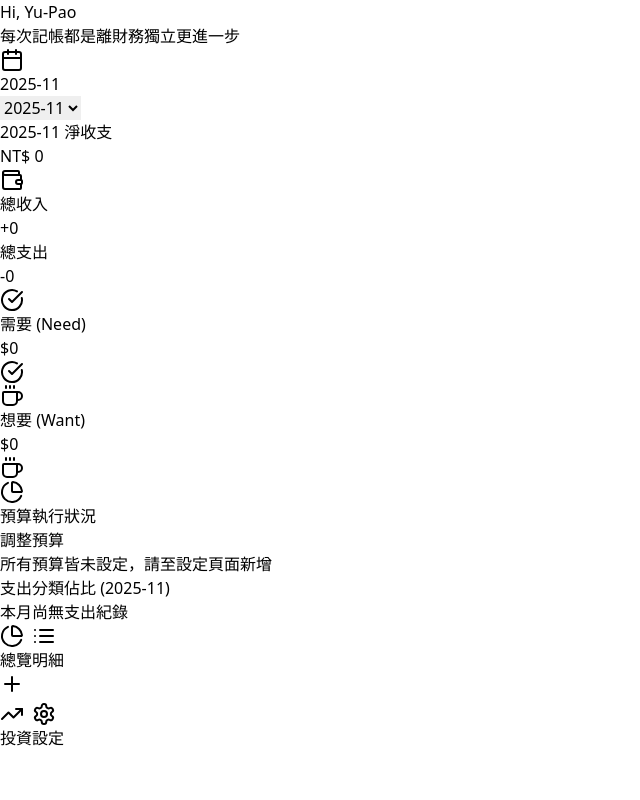
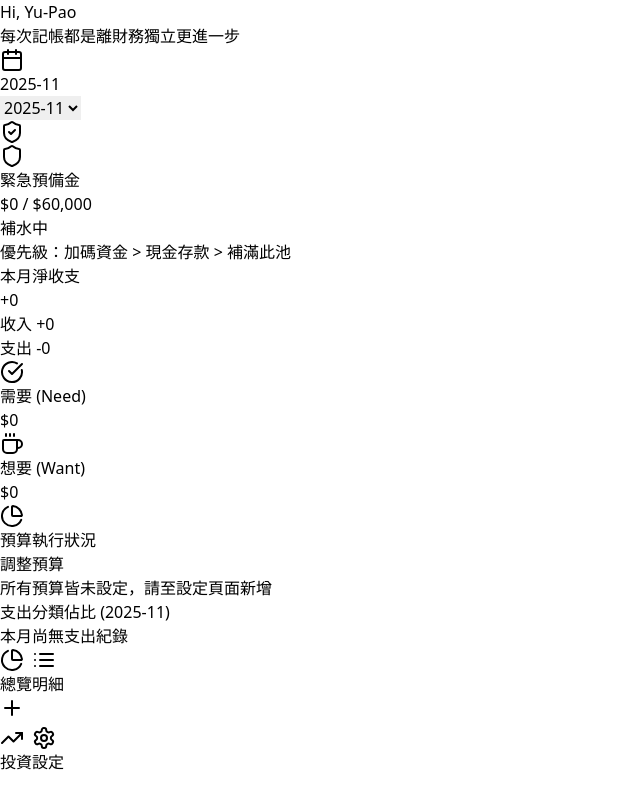
Before and after one commit to potter121770-ui/vitejs-vite-8vpmwqfd, a React (Vite) app: page / in a window 1280 px wide. Shown: the whole page, without its empty margins (0-640 px from the left). Built offline with nearby package versions, Linux system fonts and the light colour scheme.

Commit message:
add emergency cash

```diff
--- a/src/App.tsx
+++ b/src/App.tsx
@@ -1,11 +1,8 @@
 import React, { useState, useMemo, useEffect } from 'react';
-import { Plus, PieChart, TrendingUp, DollarSign, List, Wallet, Settings, AlertCircle, Coins, Edit3, Calendar, Info, CreditCard, Calculator, Trash2, ChevronLeft, Save, Download, Upload, Coffee, CheckCircle } from 'lucide-react';
+import { Plus, PieChart, TrendingUp, DollarSign, List, Wallet, Settings, AlertCircle, Coins, Edit3, Calendar, Info, CreditCard, Calculator, Trash2, ChevronLeft, Save, ShieldCheck, CheckCircle, Coffee, Shield } from 'lucide-react';
 import {
   ResponsiveContainer, PieChart as RePieChart, Pie, Cell, Tooltip as RechartsTooltip
 } from 'recharts';
-
-// --- Type Definitions ---
-// interface Transaction { ... } (Removed TS interfaces for pure JS/React environment compatibility if needed, but keeping logic consistent)
 
 // --- 色彩配置 ---
 const COLORS = ['#0088FE', '#00C49F', '#FFBB28', '#FF8042', '#8884d8', '#82ca9d', '#ffc658'];
@@ -16,6 +13,8 @@ const INITIAL_BUDGETS = {};
 const INITIAL_STATS_DATA = {
   available: 0,
   savings: 0,
+  emergencyCurrent: 0, // 初始緊急預備金
+  emergencyGoal: 60000 // 預設緊急預備金目標 (例如6個月生活費)
 };
 
 const CATEGORIES = [
@@ -59,7 +58,9 @@ export default function App() {
   const [initialStats, setInitialStats] = useState(() => {
     try {
       const saved = localStorage.getItem('yupao_stats_v2');
-      return saved ? JSON.parse(saved) : INITIAL_STATS_DATA;
+      // 兼容舊資料，確保有 emergency 欄位
+      const parsed = saved ? JSON.parse(saved) : INITIAL_STATS_DATA;
+      return { ...INITIAL_STATS_DATA, ...parsed };
     } catch (e) {
       return INITIAL_STATS_DATA;
     }
@@ -119,7 +120,7 @@ export default function App() {
 
   const [editingId, setEditingId] = useState(null);
 
-  // --- 核心邏輯計算 ---
+  // --- 核心邏輯計算 (包含緊急預備金瀑布流) ---
   const stats = useMemo(() => {
     let monthlyRawData = {};
 
@@ -128,8 +129,8 @@ export default function App() {
           income: 0,
           expense: 0,
           actualInvested: 0,
-          need: 0, // 新增：需要花費
-          want: 0, // 新增：想要花費
+          need: 0,
+          want: 0,
           categoryMap: {}
         };
     });
@@ -149,16 +150,11 @@ export default function App() {
              monthlyRawData[monthKey].expense += Number(t.amount);
          }
       } else {
-        // 一般消費支出
         const amount = Number(t.amount);
         monthlyRawData[monthKey].expense += amount;
 
-        // 計算 Need / Want (排除投資)
-        if (t.tag === 'need') {
-          monthlyRawData[monthKey].need += amount;
-        } else if (t.tag === 'want') {
-          monthlyRawData[monthKey].want += amount;
-        }
+        if (t.tag === 'need') monthlyRawData[monthKey].need += amount;
+        else if (t.tag === 'want') monthlyRawData[monthKey].want += amount;
 
         if (!monthlyRawData[monthKey].categoryMap[t.category]) monthlyRawData[monthKey].categoryMap[t.category] = 0;
         monthlyRawData[monthKey].categoryMap[t.category] += amount;
@@ -170,26 +166,30 @@ export default function App() {
     let accumulatedDeficit = 0;
     let cumulativeInvestable = initialStats.available;
     let cumulativeSavings = initialStats.savings;
+    let runningEmergencyFund = initialStats.emergencyCurrent || 0; // 緊急預備金水位
+    const emergencyGoal = initialStats.emergencyGoal || 60000;
+
     let carryOverBudget = 0;
-
     let processedMonthsData = {};
 
     sortedMonthsAsc.forEach(month => {
       const { income, expense, actualInvested, categoryMap, need, want } = monthlyRawData[month];
       const netIncome = income - expense;
 
-      let monthlyMaxInvestable = carryOverBudget;
+      let monthlyMaxInvestable = carryOverBudget; // 這是上個月的 90% 盈餘
 
-      let surplusForNextMonth = 0;
-      let currentMonthSavingsAddon = 0;
+      let surplusForNextMonth = 0; // 這是本月產生的 90% 潛在盈餘
+      let currentMonthSavingsAddon = 0; // 這是本月產生的 10% 潛在存款
       let deficitDeducted = 0;
 
+      // 1. 計算本月盈餘分配 (先處理赤字)
       if (netIncome > 0) {
         if (netIncome >= accumulatedDeficit) {
            deficitDeducted = accumulatedDeficit;
            let realSurplus = netIncome - accumulatedDeficit;
            accumulatedDeficit = 0;
 
+           // 潛在分配：尚未考慮緊急預備金
            surplusForNextMonth = realSurplus * 0.9;
            currentMonthSavingsAddon = realSurplus * 0.1;
         } else {
@@ -204,11 +204,54 @@ export default function App() {
         currentMonthSavingsAddon = 0;
       }
 
+      // 2. 緊急預備金優先攔截邏輯
+      let divertedToEmergency = 0;
+      const emergencyGap = Math.max(0, emergencyGoal - runningEmergencyFund);
+
+      if (emergencyGap > 0) {
+        // Priority A: 從 "新增加碼資金 (surplusForNextMonth)" 扣
+        const takeFromInvest = Math.min(surplusForNextMonth, emergencyGap);
+        surplusForNextMonth -= takeFromInvest;
+        divertedToEmergency += takeFromInvest;
+
+        // Priority B: 如果還不夠，從 "現金存款 (currentMonthSavingsAddon)" 扣
+        const remainingGap = emergencyGap - takeFromInvest;
+        if (remainingGap > 0) {
+            const takeFromSavings = Math.min(currentMonthSavingsAddon, remainingGap);
+            currentMonthSavingsAddon -= takeFromSavings;
+            divertedToEmergency += takeFromSavings;
+        }
+      }
+
+      // 更新各個水庫
+      runningEmergencyFund += divertedToEmergency;
       cumulativeSavings += currentMonthSavingsAddon;
 
+      // cumulativeInvestable 計算：上個月結轉進來的預算 + 本月新增(被預備金扣過後) - 實際投入
+      // 注意：這裡的 monthlyMaxInvestable 是指「月初時」可用的（來自上個月）。
+      // 本月產生的 surplusForNextMonth 是下個月才變成 monthlyMaxInvestable。
+      // 但我們為了顯示「累積可加碼」，需要把本月的變化也算進去
+
+      // 修正邏輯：
+      // cumulativeInvestable 變化 = + (本月預算來源，即上月盈餘) - (本月實際投資)
+      // *注意*：surplusForNextMonth 是「下個月的預算」，不影響「目前累積」。
+      // 但為了讓使用者看到「加上這個月盈餘後」的總額，我們通常在 UI 顯示的是預測值。
+      // 在此邏輯中，cumulativeInvestable 嚴格定義為「已經入帳可隨時動用的」。
+      // 所以本月產生的 surplusForNextMonth 其實是加到 *下個月* 的 monthlyMaxInvestable。
+
+      // 簡化模型：cumulativeInvestable 隨時包含所有歷史剩下的錢。
+      // 當月變化 = +carryOverBudget (上月給的) - actualInvested
       cumulativeInvestable = cumulativeInvestable + monthlyMaxInvestable - actualInvested;
 
+      // 將本月產生的剩餘盈餘 (被預備金扣完後) 放入 carryOverBudget 帶給下個月
       carryOverBudget = surplusForNextMonth;
+
+      // 如果要即時顯示「如果我現在把本月盈餘也算進去」，我們可以另外算一個欄位，
+      // 但標準邏輯是本月盈餘下月用。這裡為了讓數字好看，我們在 investment view 顯示的是 cumulativeAddOnAvailable (包含歷史結餘)。
+
+      // 為了修正一個常見的期待：使用者通常覺得「這個月省下的錢，現在就是我的資產了」。
+      // 所以我們把 surplusForNextMonth 也加進 cumulativeAddOnAvailable 供顯示，但在下個月計算時不要重複加。
+      // (這裡保持原邏輯：carryOverBudget 是流動變數，cumulative 是存量)
 
       processedMonthsData[month] = {
           income,
@@ -216,14 +259,19 @@ export default function App() {
           netIncome,
           categoryMap,
           actualInvested,
-          need, // 傳遞數據
-          want, // 傳遞數據
+          need,
+          want,
           monthlyMaxInvestable,
           monthlyRemainingInvestable: monthlyMaxInvestable - actualInvested,
-          cumulativeAddOnAvailable: cumulativeInvestable,
+          // 這裡的 cumulative 包含了直到「上個月底」的餘額 + 本月原本可用的額度 - 本月已用
+          // 我們通常也會想加上「本月剛產生的盈餘(surplusForNextMonth)」，這樣才像「當下總資產」
+          cumulativeAddOnAvailable: cumulativeInvestable + surplusForNextMonth,
           deficitDeducted,
           accumulatedDeficit,
           savings: cumulativeSavings,
+          emergencyFund: runningEmergencyFund, // 當下緊急預備金總額
+          divertedToEmergency, // 本月貢獻給緊急預備金的錢
+          emergencyGoal,
           budgetSource: monthlyMaxInvestable > 0 ? 'based_on_prev_surplus' : 'prev_month_deficit_or_zero'
       };
     });
@@ -231,7 +279,9 @@ export default function App() {
     const currentData = processedMonthsData[selectedMonth] || {
         income: 0, expense: 0, netIncome: 0, categoryMap: {}, actualInvested: 0, need: 0, want: 0,
         monthlyMaxInvestable: 0, monthlyRemainingInvestable: 0, cumulativeAddOnAvailable: cumulativeInvestable,
-        deficitDeducted: 0, accumulatedDeficit: 0, savings: cumulativeSavings, budgetSource: 'no_data'
+        deficitDeducted: 0, accumulatedDeficit: 0, savings: cumulativeSavings,
+        emergencyFund: runningEmergencyFund, divertedToEmergency: 0, emergencyGoal: emergencyGoal,
+        budgetSource: 'no_data'
     };
 
     const pieData = Object.keys(currentData.categoryMap).map(key => ({
@@ -352,8 +402,13 @@ export default function App() {
 
   // --- Views ---
 
-  const renderDashboardView = () => (
-    <div className="space-y-6">
+  const renderDashboardView = () => {
+    const { emergencyFund, emergencyGoal } = stats.dashboard;
+    const emergencyProgress = Math.min((emergencyFund / emergencyGoal) * 100, 100);
+    const isEmergencyFull = emergencyFund >= emergencyGoal;
+
+    return (
+      <div className="space-y-5">
         <div className="flex justify-between items-center bg-white p-3 rounded-2xl shadow-sm border border-gray-100">
             <div className="flex items-center gap-2 text-gray-700 font-bold">
                 <Calendar className="w-5 h-5 text-blue-600" />
@@ -368,58 +423,72 @@ export default function App() {
             </select>
         </div>
 
-      <div className="bg-gradient-to-r from-blue-600 to-indigo-700 p-6 rounded-3xl text-white shadow-lg">
-        <div className="flex justify-between items-center mb-4">
+        {/* 緊急預備金卡片 */}
+        <div className={`p-5 rounded-3xl text-white shadow-lg relative overflow-hidden transition-all ${isEmergencyFull ? 'bg-gradient-to-r from-emerald-500 to-teal-600' : 'bg-gradient-to-r from-slate-700 to-slate-800'}`}>
+           <div className="absolute right-[-20px] top-[-20px] opacity-20">
+              <ShieldCheck className="w-32 h-32" />
+           </div>
+           <div className="relative z-10">
+              <div className="flex justify-between items-start mb-2">
                  <div>
-            <h2 className="text-sm opacity-80">{selectedMonth} 淨收支</h2>
-            <p className="text-3xl font-bold">NT$ {stats.dashboard.netIncome.toLocaleString()}</p>
+                    <h2 className="text-sm font-bold opacity-90 flex items-center gap-2"><Shield className="w-4 h-4" /> 緊急預備金</h2>
+                    <p className="text-2xl font-bold mt-1">${Math.floor(emergencyFund).toLocaleString()} <span className="text-xs opacity-60 font-normal">/ ${emergencyGoal.toLocaleString()}</span></p>
                  </div>
-          <Wallet className="w-8 h-8 opacity-80" />
+                 {isEmergencyFull ? (
+                    <span className="bg-white/20 px-2 py-1 rounded text-xs font-bold">已達標</span>
+                 ) : (
+                    <span className="bg-orange-500 px-2 py-1 rounded text-xs font-bold animate-pulse">補水中</span>
+                 )}
               </div>
-        <div className="grid grid-cols-2 gap-4 mt-4 bg-white/10 p-4 rounded-xl backdrop-blur-sm">
-          <div>
-            <p className="text-xs opacity-70">總收入</p>
-            <p className="font-semibold text-green-300">+{stats.dashboard.income.toLocaleString()}</p>
+
+              <div className="w-full bg-black/20 rounded-full h-2.5 mb-1">
+                 <div className={`h-2.5 rounded-full transition-all duration-1000 ${isEmergencyFull ? 'bg-white' : 'bg-orange-400'}`} style={{ width: `${emergencyProgress}%` }}></div>
               </div>
-          <div>
-            <p className="text-xs opacity-70">總支出</p>
-            <p className="font-semibold text-red-300">-{stats.dashboard.expense.toLocaleString()}</p>
-          </div>
+              <p className="text-[10px] opacity-70 text-right">
+                 {isEmergencyFull ? '資金將正常流向投資與儲蓄' : '優先級：加碼資金 > 現金存款 > 補滿此池'}
+              </p>
            </div>
         </div>
 
-      {/* 新增：Need vs Want 區塊 */}
-      <div className="grid grid-cols-2 gap-4">
-          <div className="bg-white p-4 rounded-2xl shadow-sm border border-gray-100 flex flex-col justify-between h-28 relative overflow-hidden">
-             <div className="relative z-10">
-               <div className="flex items-center gap-1.5 mb-1 text-gray-500">
-                  <CheckCircle className="w-4 h-4" />
-                  <span className="text-xs font-bold">需要 (Need)</span>
+        {/* 淨收支卡片 (縮小版) */}
+        <div className="bg-white p-4 rounded-2xl shadow-sm border border-gray-100 flex justify-between items-center">
+          <div>
+            <p className="text-xs text-gray-500">本月淨收支</p>
+            <p className={`text-2xl font-bold ${stats.dashboard.netIncome >= 0 ? 'text-blue-600' : 'text-red-500'}`}>
+              {stats.dashboard.netIncome >= 0 ? '+' : ''}{stats.dashboard.netIncome.toLocaleString()}
+            </p>
           </div>
-               <p className="text-xl font-bold text-gray-800">${stats.dashboard.need.toLocaleString()}</p>
-             </div>
-             <div className="h-1.5 w-full bg-gray-100 rounded-full mt-2 overflow-hidden relative z-10">
-                 {/* 這裡的進度條如果是 100% 代表佔總支出的比例 */}
-                 <div className="h-full bg-gray-500 rounded-full" style={{ width: `${stats.dashboard.expense > 0 ? (stats.dashboard.need / stats.dashboard.expense * 100) : 0}%` }}></div>
-             </div>
-             <div className="absolute -right-3 -bottom-3 text-gray-100 opacity-50 z-0">
-                <CheckCircle className="w-20 h-20" />
+          <div className="text-right">
+             <p className="text-xs text-green-600">收入 +{stats.dashboard.income.toLocaleString()}</p>
+             <p className="text-xs text-red-500">支出 -{stats.dashboard.expense.toLocaleString()}</p>
           </div>
         </div>
 
-          <div className="bg-white p-4 rounded-2xl shadow-sm border border-gray-100 flex flex-col justify-between h-28 relative overflow-hidden">
+        {/* Need vs Want 區塊 */}
+        <div className="grid grid-cols-2 gap-4">
+            <div className="bg-white p-4 rounded-2xl shadow-sm border border-gray-100 flex flex-col justify-between h-24 relative overflow-hidden">
+               <div className="relative z-10">
+                 <div className="flex items-center gap-1.5 mb-1 text-gray-500">
+                    <CheckCircle className="w-3.5 h-3.5" />
+                    <span className="text-xs font-bold">需要 (Need)</span>
+                 </div>
+                 <p className="text-lg font-bold text-gray-800">${stats.dashboard.need.toLocaleString()}</p>
+               </div>
+               <div className="h-1.5 w-full bg-gray-100 rounded-full mt-1 overflow-hidden relative z-10">
+                   <div className="h-full bg-gray-500 rounded-full" style={{ width: `${stats.dashboard.expense > 0 ? (stats.dashboard.need / stats.dashboard.expense * 100) : 0}%` }}></div>
+               </div>
+            </div>
+
+            <div className="bg-white p-4 rounded-2xl shadow-sm border border-gray-100 flex flex-col justify-between h-24 relative overflow-hidden">
                <div className="relative z-10">
                  <div className="flex items-center gap-1.5 mb-1 text-yellow-600">
-                  <Coffee className="w-4 h-4" />
+                    <Coffee className="w-3.5 h-3.5" />
                     <span className="text-xs font-bold">想要 (Want)</span>
                  </div>
-               <p className="text-xl font-bold text-gray-800">${stats.dashboard.want.toLocaleString()}</p>
+                 <p className="text-lg font-bold text-gray-800">${stats.dashboard.want.toLocaleString()}</p>
                </div>
-             <div className="h-1.5 w-full bg-yellow-50 rounded-full mt-2 overflow-hidden relative z-10">
+               <div className="h-1.5 w-full bg-yellow-50 rounded-full mt-1 overflow-hidden relative z-10">
                    <div className="h-full bg-yellow-400 rounded-full" style={{ width: `${stats.dashboard.expense > 0 ? (stats.dashboard.want / stats.dashboard.expense * 100) : 0}%` }}></div>
-             </div>
-             <div className="absolute -right-3 -bottom-3 text-yellow-50 opacity-50 z-0">
-                <Coffee className="w-20 h-20" />
                </div>
             </div>
         </div>
@@ -469,6 +538,7 @@ export default function App() {
         </div>
       </div>
     );
+  }
 
   const renderFormView = () => (
     <div className="space-y-6">
@@ -704,10 +774,15 @@ export default function App() {
           <div className="grid grid-cols-2 gap-4">
             <div className="bg-white/10 p-3 rounded-xl backdrop-blur-md">
               <div className="flex items-center gap-1 mb-1">
-                 <p className="text-xs text-gray-400">當月新增可投資額度 (90%盈餘)</p>
+                 <p className="text-xs text-gray-400">當月新增可投資額度</p>
                  <Info className="w-3 h-3 text-gray-500 cursor-help" />
               </div>
               <p className="text-xl font-bold text-blue-300">${stats.investment.monthlyMaxInvestable.toLocaleString() || 0}</p>
+              {stats.investment.divertedToEmergency > 0 && (
+                  <p className="text-[10px] text-orange-300 mt-1">
+                    (已扣除 ${stats.investment.divertedToEmergency.toLocaleString()} 至預備金)
+                  </p>
+              )}
             </div>
             <div className="bg-white/10 p-3 rounded-xl backdrop-blur-md">
                <p className="text-xs text-gray-400 mb-1">當月實際投入金額</p>
@@ -759,6 +834,23 @@ export default function App() {
   const renderSettingsView = () => (
     <div className="space-y-6">
       <div className="flex items-center gap-2 mb-2 px-2"><h3 className="font-bold text-2xl text-gray-800">設定</h3></div>
+
+      {/* 緊急預備金設定 */}
+      <div className="bg-white p-5 rounded-2xl shadow-sm border border-gray-100">
+        <h4 className="font-bold text-gray-800 mb-4 flex items-center gap-2"><ShieldCheck className="w-5 h-5 text-gray-600" /> 緊急預備金設定</h4>
+        <div className="space-y-5">
+           <div>
+              <label className="text-sm font-bold text-gray-700 block mb-2">初始緊急預備金</label>
+              <div className="relative"><span className="absolute left-3 top-3 text-gray-400">$</span><input type="number" placeholder="0" className="w-full bg-gray-50 rounded-xl pl-8 pr-4 py-3 font-bold text-gray-900 text-base focus:outline-blue-500 focus:bg-white border border-transparent focus:border-blue-200 transition" value={initialStats.emergencyCurrent || ''} onChange={e => setInitialStats({...initialStats, emergencyCurrent: Number(e.target.value)})} /></div>
+           </div>
+           <div>
+              <label className="text-sm font-bold text-gray-700 block mb-2">預備金目標金額</label>
+              <div className="relative"><span className="absolute left-3 top-3 text-gray-400">$</span><input type="number" placeholder="0" className="w-full bg-gray-50 rounded-xl pl-8 pr-4 py-3 font-bold text-gray-900 text-base focus:outline-blue-500 focus:bg-white border border-transparent focus:border-blue-200 transition" value={initialStats.emergencyGoal || ''} onChange={e => setInitialStats({...initialStats, emergencyGoal: Number(e.target.value)})} /></div>
+              <p className="text-xs text-gray-400 mt-2">建議設定為 3~6 個月的生活開銷</p>
+           </div>
+        </div>
+      </div>
+
       <div className="bg-white p-5 rounded-2xl shadow-sm border border-gray-100">
         <h4 className="font-bold text-gray-800 mb-4 flex items-center gap-2"><Settings className="w-5 h-5 text-gray-600" /> 初始資產配置</h4>
         <div className="space-y-5">
@@ -784,7 +876,7 @@ export default function App() {
             <p className="text-xs text-gray-400 text-center mt-2">設定為 0 即可隱藏該分類的進度條</p>
          </div>
       </div>
-      <div className="px-4 py-4 text-center"><p className="text-xs text-gray-400">Ver 2.4.4 for Yu-Pao (Investment UI Refined)</p></div>
+      <div className="px-4 py-4 text-center"><p className="text-xs text-gray-400">Ver 2.5 for Yu-Pao (Emergency Fund Added)</p></div>
     </div>
   );
 
```
Lines whose indentation alone changed are shown as unchanged.
